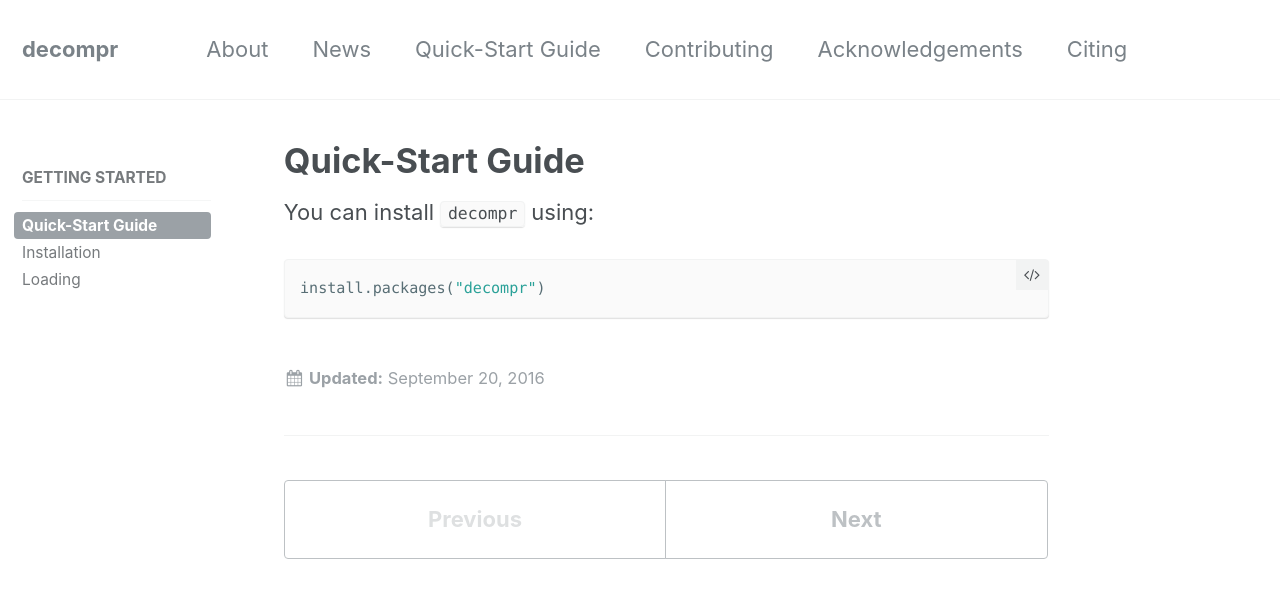
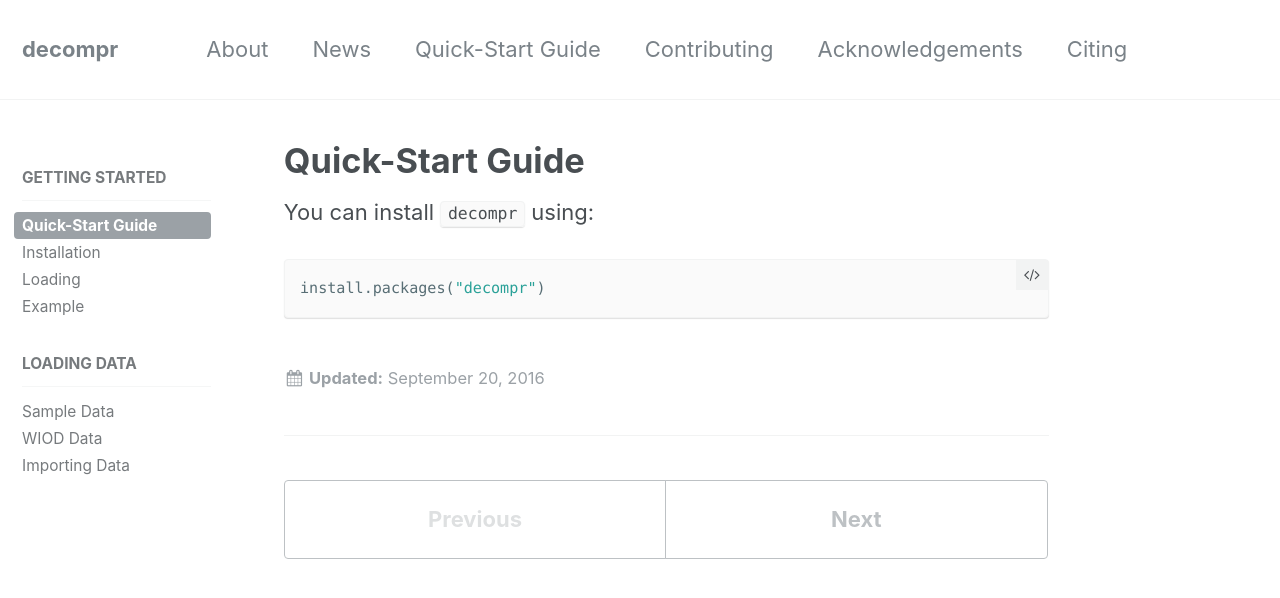
Before and after one commit to bquast/decompr, a Jekyll site: the page built from _docs/01-quick-start-guide.md, in a window 1280 px wide. Shown: the top 598 px of the page. Built offline with Jekyll 4.4.1, drawn with Linux system fonts in a browser that asks for light colours.

Commit message:
add more navigation

```diff
--- a/_data/navigation.yml
+++ b/_data/navigation.yml
@@ -27,3 +27,14 @@ docs:
         url: /docs/installation/
       - title: "Loading"
         url: /docs/loading/
+      - title: "Example"
+        url: /docs/example/
+
+  - title: Loading Data
+    children:
+      - title: "Sample Data"
+        url: /docs/sample-data/
+      - title: "WIOD Data"
+        url: /docs/wiod-data/
+      - title: "Importing Data"
+        url: /docs/importing-data/
```
